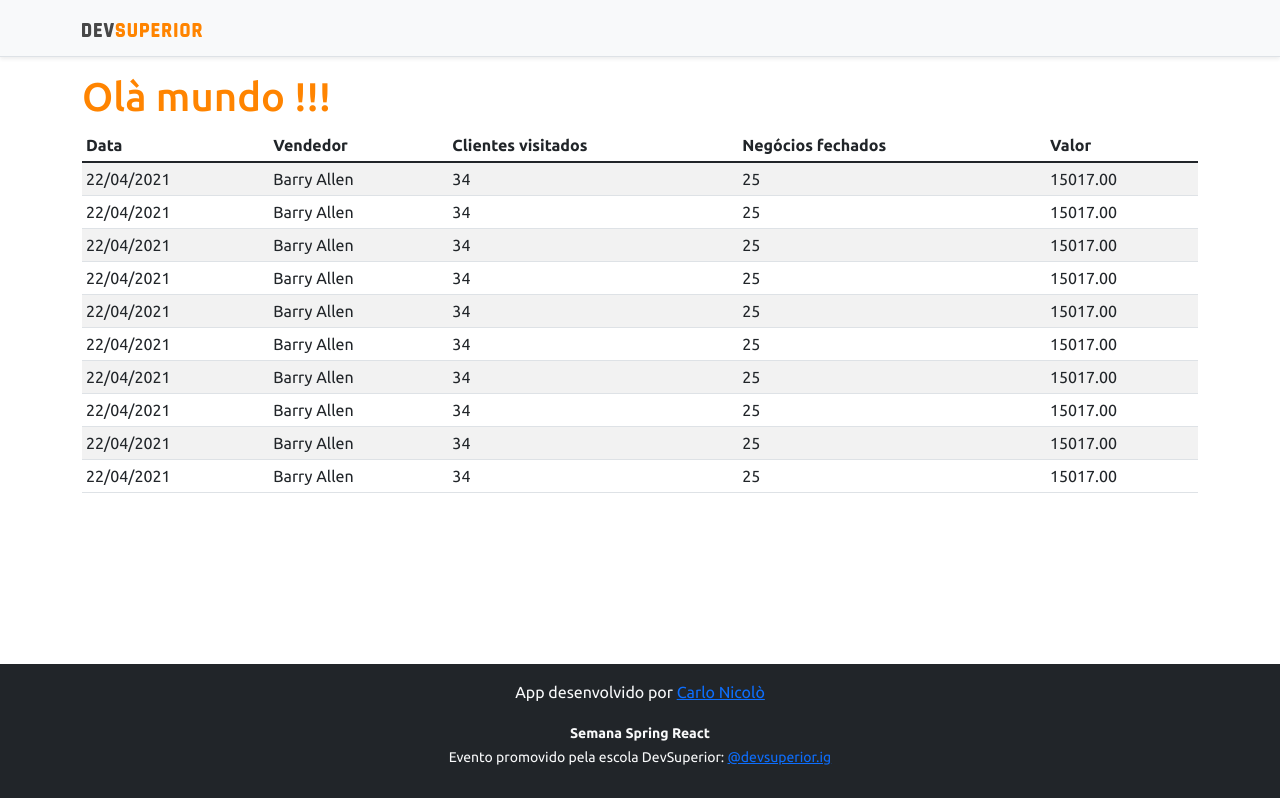
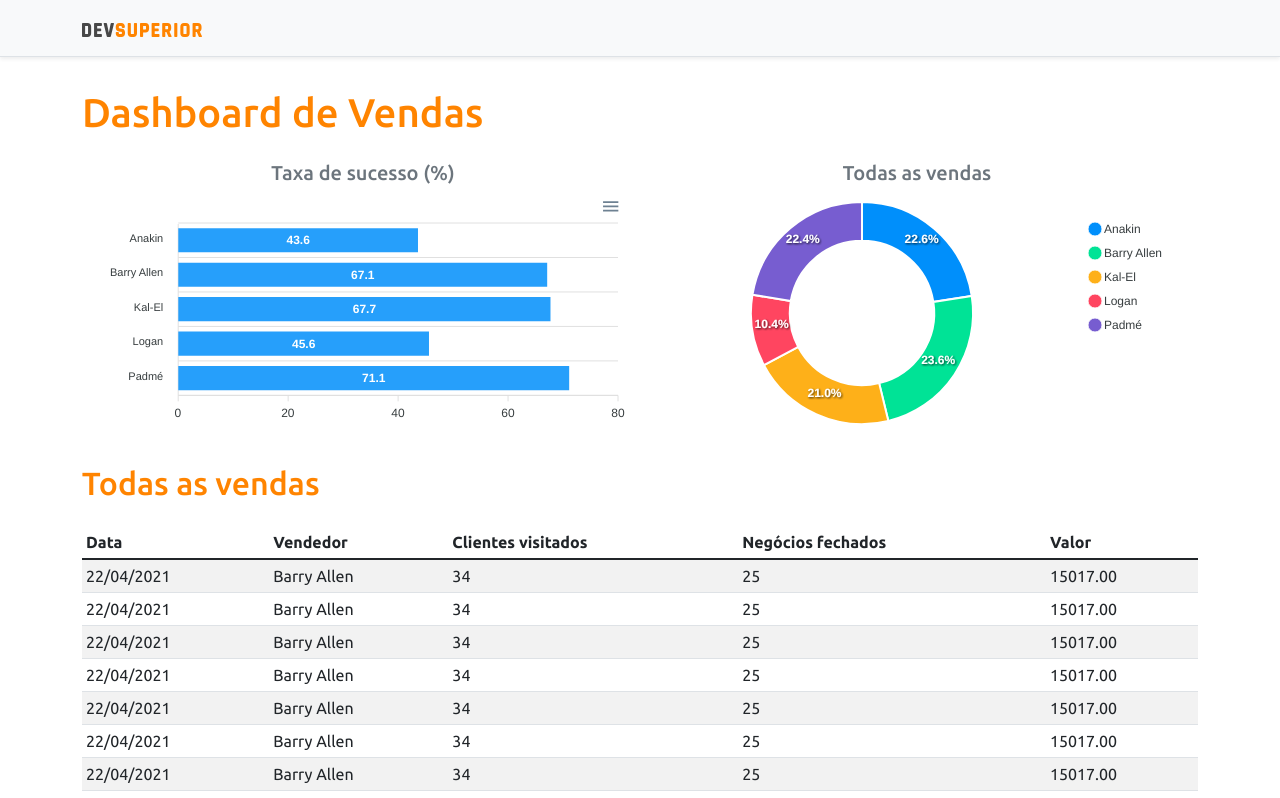
Before and after one commit to carlonicolo/projeto-sds5, a React (Create React App) app in the folder frontend/: page / in a window 1280 px wide. Shown: the top 798 px of the page. Built offline with nearby package versions, Linux system fonts and the light colour scheme.

Commit message:
Static charts

```diff
--- a/frontend/package.json
+++ b/frontend/package.json
@@ -11,8 +11,10 @@
     "@types/node": "^12.0.0",
     "@types/react": "^17.0.0",
     "@types/react-dom": "^17.0.0",
+    "apexcharts": "^3.29.0",
     "bootstrap": "^5.1.3",
     "react": "^17.0.2",
+    "react-apexcharts": "^1.3.9",
     "react-dom": "^17.0.2",
     "react-scripts": "4.0.3",
     "typescript": "^4.1.2",
--- a/frontend/src/App.tsx
+++ b/frontend/src/App.tsx
@@ -1,4 +1,6 @@
+import BarChart from "components/BarChart";
 import DataTable from "components/DataTable";
+import DonutChart from "components/DonutChart";
 import Footer from "components/Footer";
 import NavBar from "components/NavBar";
 
@@ -7,10 +9,27 @@
     <>
       <NavBar />
       <div className="container">
-        <h1 className="text-primary">Olà mundo !!!</h1>
-        <DataTable/>
+        <h1 className="text-primary py-3">Dashboard de Vendas</h1>
+
+        <div className="row px-3">
+          <div className="col-sm-6">
+            <h5 className="text-center text-secondary">Taxa de sucesso (%)</h5>
+            <BarChart />
+          </div>
+          <div className="col-sm-6">
+            <h5 className="text-center text-secondary">Todas as vendas</h5>
+            <DonutChart />
+          </div>
+        </div>
+
+        <div className="py-3">
+          <h2 className="text-primary">Todas as vendas</h2>
+
+        </div>
+
+        <DataTable />
       </div>
-      <Footer/>
+      <Footer />
     </>
   );
 }
--- /dev/null
+++ b/frontend/src/components/BarChart/index.tsx
@@ -0,0 +1,35 @@
+import Chart from 'react-apexcharts';
+
+const BarChart = () => {
+    const options = {
+        plotOptions: {
+            bar: {
+                horizontal: true,
+            }
+        },
+    };
+
+    const mockData = {
+        labels: {
+            categories: ['Anakin', 'Barry Allen', 'Kal-El', 'Logan', 'Padmé']
+        },
+        series: [
+            {
+                name: "% Sucesso",
+                data: [43.6, 67.1, 67.7, 45.6, 71.1]
+            }
+        ]
+    };
+
+
+    return (
+        <Chart
+            options={{ ...options, xaxis: mockData.labels }}
+            series={mockData.series}
+            type="bar"
+            height="240"
+        />
+    );
+}
+
+export default BarChart;
--- /dev/null
+++ b/frontend/src/components/DonutChart/index.tsx
@@ -0,0 +1,26 @@
+import Chart from 'react-apexcharts';
+
+const DonutChart = () => {
+    const mockData = {
+        series: [477138, 499928, 444867, 220426, 473088],
+        labels: ['Anakin', 'Barry Allen', 'Kal-El', 'Logan', 'Padmé']
+    }
+
+    const options = {
+        legend: {
+            show: true
+        }
+    }
+
+
+    return (
+        <Chart
+            options={{ ...options, labels: mockData.labels }}
+            series={mockData.series}
+            type="donut"
+            height="240"
+        />
+    );
+}
+
+export default DonutChart;
--- a/frontend/src/components/Footer/index.tsx
+++ b/frontend/src/components/Footer/index.tsx
@@ -2,7 +2,7 @@
     return (
         <footer className="footer mt-auto py-3 bg-dark">
             <div className="container">
-                <p className="text-light">App desenvolvido por <a href="https://github.com/carlonicolo" target="_blank" rel="noreferrer">Carlo Nicolò</a></p>
+                <p className="text-light">App desenvolvido por <a href="https://github.com/carlonicolo/projeto-sds5" target="_blank" rel="noreferrer">Carlo Nicolò</a></p>
                 <p className="text-light"><small><strong>Semana Spring React</strong><br />
                     Evento promovido pela escola DevSuperior: <a href="https://instagram.com/devsuperior.ig" target="_blank" rel="noreferrer">@devsuperior.ig</a></small></p>
             </div>
```
Also changed, not shown: 1 other file (tests, documents, lock files or other folders).
